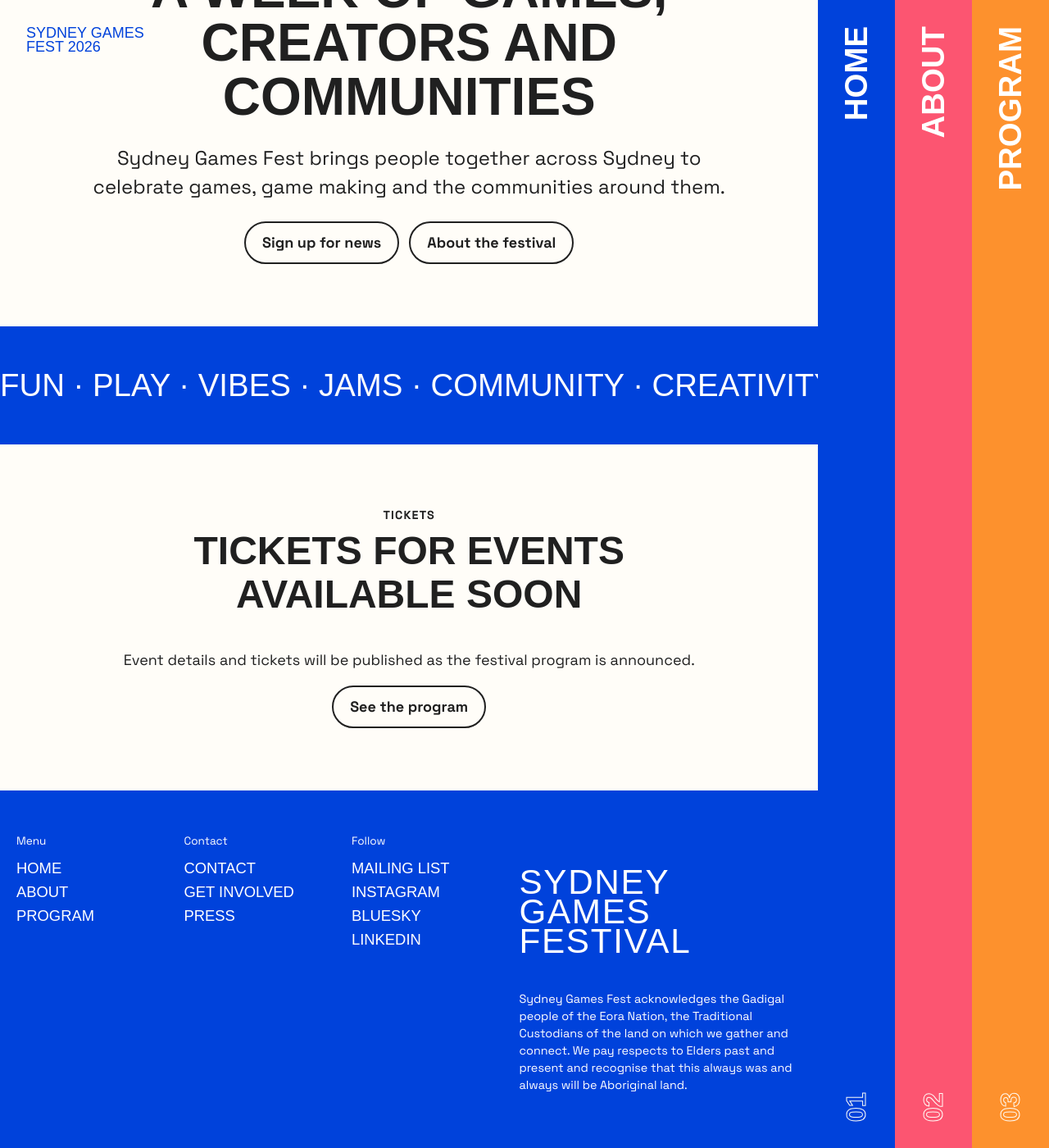
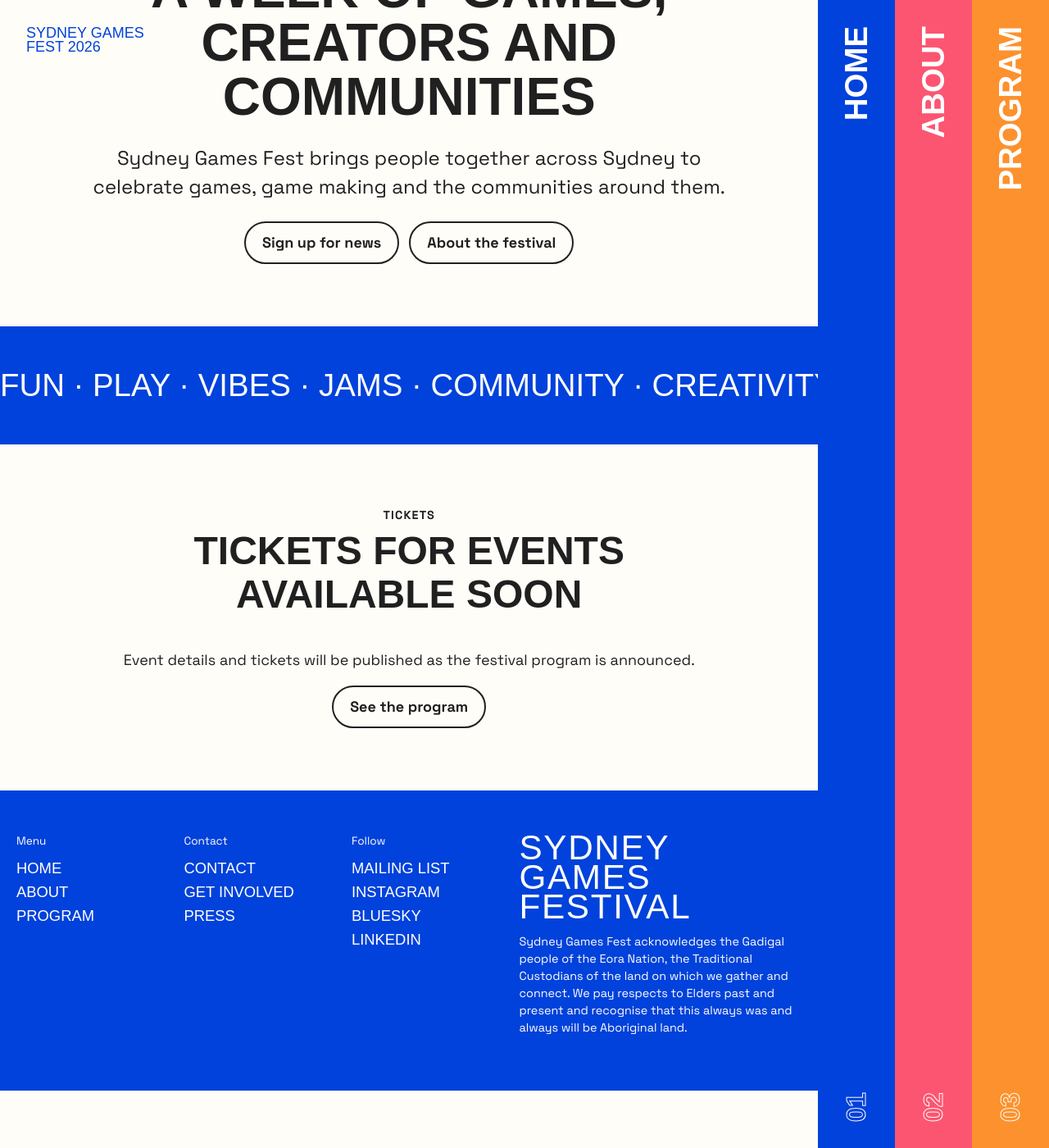
Before and after one commit to sydneygamesfestival/2026, a Jekyll site: the page built from index.md, in a window 1280 px wide and 1400 px high, scrolled down 1113 px. Shown: the whole window at 82% size. Built offline with Jekyll 4.4.1, drawn with Linux system fonts in a browser that asks for light colours; some web fonts are replaced.

Commit message:
Fix up alignment of the foother

```diff
--- a/assets/css/site.css
+++ b/assets/css/site.css
@@ -168,7 +168,7 @@ summary { cursor: pointer; font-weight: 700; }
   text-decoration: none;
   text-transform: uppercase;
 }
-.footer-logo { font-size: clamp(1.8rem, 3.3vw, 2.8rem); letter-spacing: 0.04em; line-height: 0.85; }
+.footer-logo { margin: 0; font-size: clamp(1.8rem, 3.3vw, 2.8rem); letter-spacing: 0.04em; line-height: 0.85; }
 .footer-logo span { display: block; }
 .acknowledgement p:last-child {
   font-family: var(--font-body);
```
